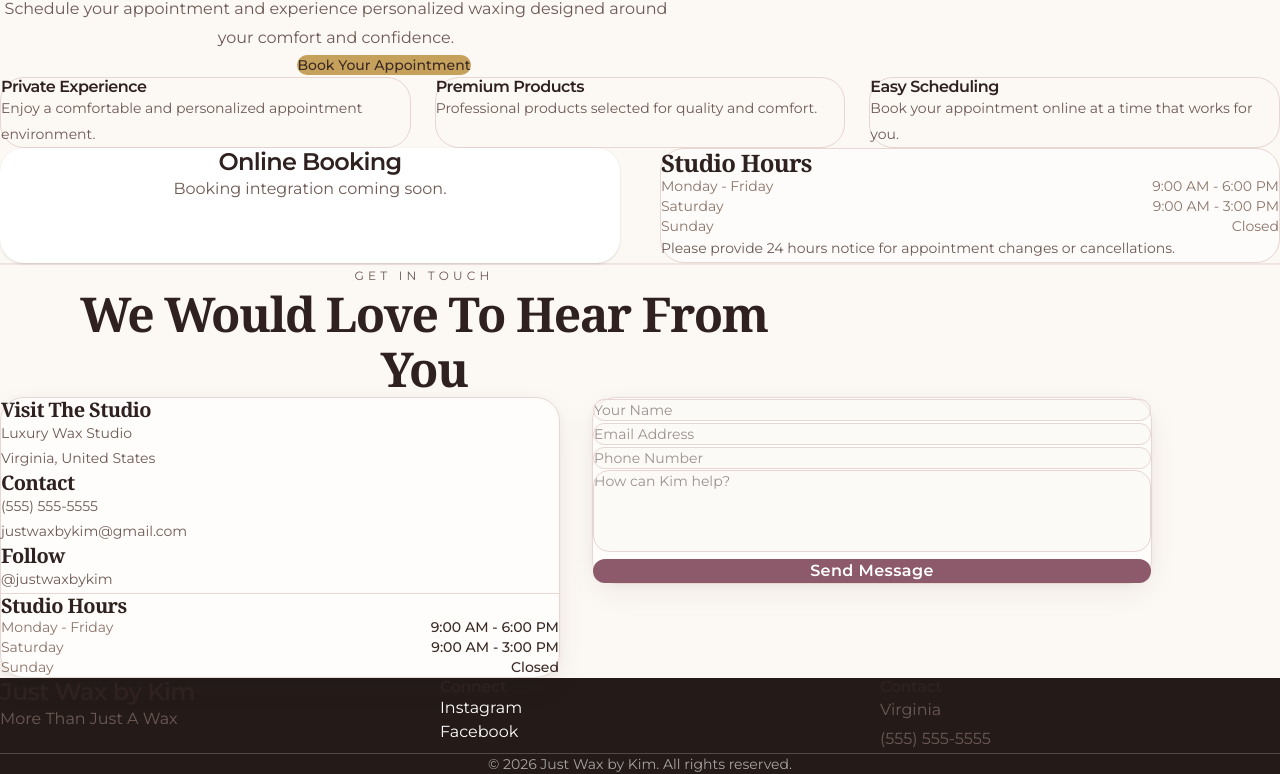
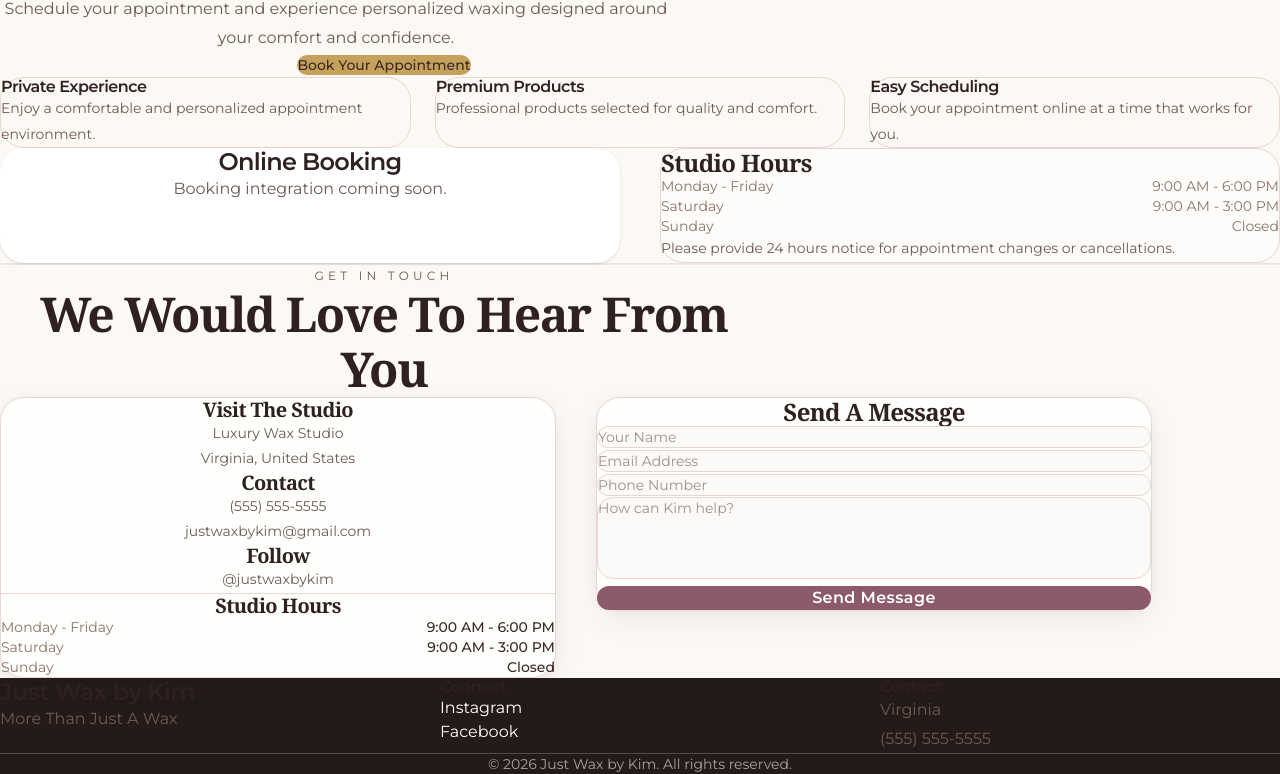
Before and after one commit to kevin-phan-25/just-wax-by-kim, a Next.js app: page / in a window 1280 px wide. Shown: the part 3677-4451 px from the top of the page. Built offline with nearby package versions, Linux system fonts and the light colour scheme; a web font is replaced by a local one.

Commit message:
Update Contact.tsx

```diff
--- a/features/contact/Contact.tsx
+++ b/features/contact/Contact.tsx
@@ -7,10 +7,10 @@
  *
  * Changes:
  * - July 28, 2026
- *   - Removed duplicate form headings
- *   - Removed extra Studio Hours duplication
- *   - Rebalanced header alignment
- *   - Improved card content spacing
+ *   - Centered contact heading
+ *   - Removed duplicate Studio Hours
+ *   - Balanced card layout
+ *   - Improved luxury spacing
  *
  * -----------------------------------------------------------------------------
  */
@@ -21,6 +21,7 @@ import ContactHours from "./ContactHours";
 
 
 export default function Contact() {
+
 
   return (
 
@@ -39,6 +40,7 @@ export default function Contact() {
 
     >
 
+
       <div
 
         className="
@@ -49,15 +51,15 @@ export default function Contact() {
       >
 
 
-        {/* Header */}
+
+        {/* Section Header */}
 
         <div
 
           className="
+            mx-auto
             max-w-3xl
-            mx-auto
             text-center
-            md:translate-x-10
           "
 
         >
@@ -103,14 +105,15 @@ export default function Contact() {
 
 
 
-        {/* Contact Cards */}
+
+        {/* Contact Layout */}
 
         <div
 
           className="
             mt-14
             grid
-            gap-8
+            gap-10
             md:grid-cols-2
             items-start
           "
@@ -120,7 +123,7 @@ export default function Contact() {
 
 
 
-          {/* Contact Information */}
+          {/* Information Card */}
 
           <div
 
@@ -128,12 +131,14 @@ export default function Contact() {
               rounded-3xl
               border
               border-brand-border
-              bg-white/70
-              p-8
+              bg-white/80
+              p-10
               shadow-luxury
+              text-center
             "
 
           >
+
 
             <ContactInfo />
 
@@ -162,7 +167,9 @@ export default function Contact() {
 
 
 
-          {/* Contact Form */}
+
+
+          {/* Form Card */}
 
           <div
 
@@ -170,17 +177,36 @@ export default function Contact() {
               rounded-3xl
               border
               border-brand-border
-              bg-white/70
-              p-8
+              bg-white/80
+              p-10
               shadow-luxury
             "
 
           >
 
+            <h3
+
+              className="
+                mb-8
+                text-center
+                font-serif
+                text-2xl
+                text-brand-espresso
+              "
+
+            >
+
+              Send A Message
+
+            </h3>
+
+
             <ContactForm />
 
 
           </div>
+
+
 
 
 
```
